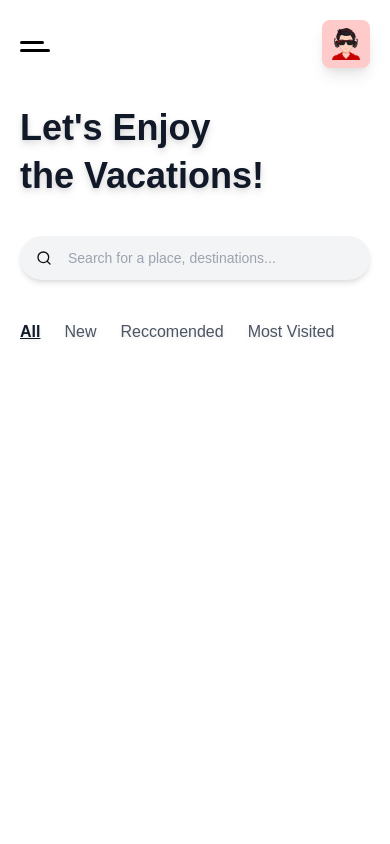
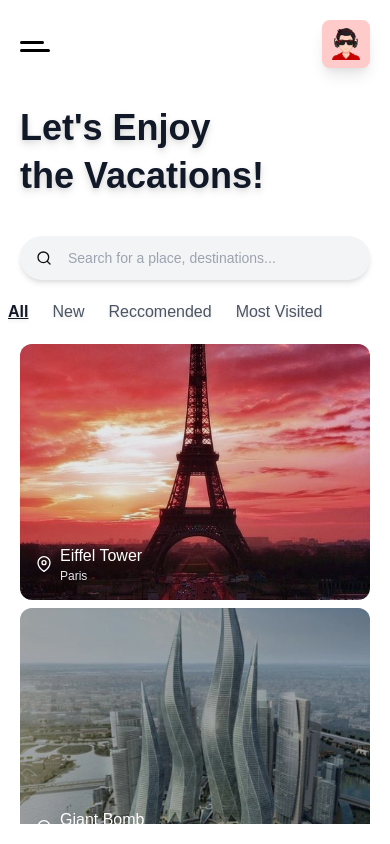
Before and after one commit to kushankurxd/travelrr, a Vue app: page / in a window 390 px wide. Built offline with nearby package versions, Linux system fonts and the light colour scheme.

Commit message:
finished..

```diff
--- a/src/components/Travel-Card.vue
+++ b/src/components/Travel-Card.vue
@@ -1,8 +1,8 @@
 <template>
-  <div class="bg-gray-200 xl:h-72 rounded-xl relative">
+  <div class="bg-gray-200 h-64 xl:h-72 rounded-xl relative">
     <img
       :src="require(`../assets/${image}`)"
-      class="rounded-xl xl:h-72 w-full object-cover absolute z-auto"
+      class="rounded-xl h-64 xl:h-72 w-full object-cover absolute z-auto"
     />
     <!-- Overlay -->
     <div
--- a/src/views/Home.vue
+++ b/src/views/Home.vue
@@ -61,11 +61,11 @@
       </div>
 
       <!-- tabs -->
-      <div class="m-5">
+      <div class="sm:m-5 m-0 ml-2">
         <Tabs v-bind:tabs="tabs" @on-selected="onTabSelected" />
       </div>
 
-      <div class="m-5 overflow-auto grid xl:grid-cols-3 xl:gap-4">
+      <div class="m-5 overflow-auto grid xl:grid-cols-3 xl:gap-4 grid-cols-1 gap-2">
         <TravelCard image="eiffel-tower.jpg" title="Eiffel Tower" subtitle="Paris" opacity="opacity-10" />
         <TravelCard image="giant-bomb.jpg" title="Giant Bomb" subtitle="Dubai" opacity="opacity-40" />
         <TravelCard image="fly-night.jpg" title="Eiffel Tower" subtitle="Singapore" opacity="opacity-20" />
```
